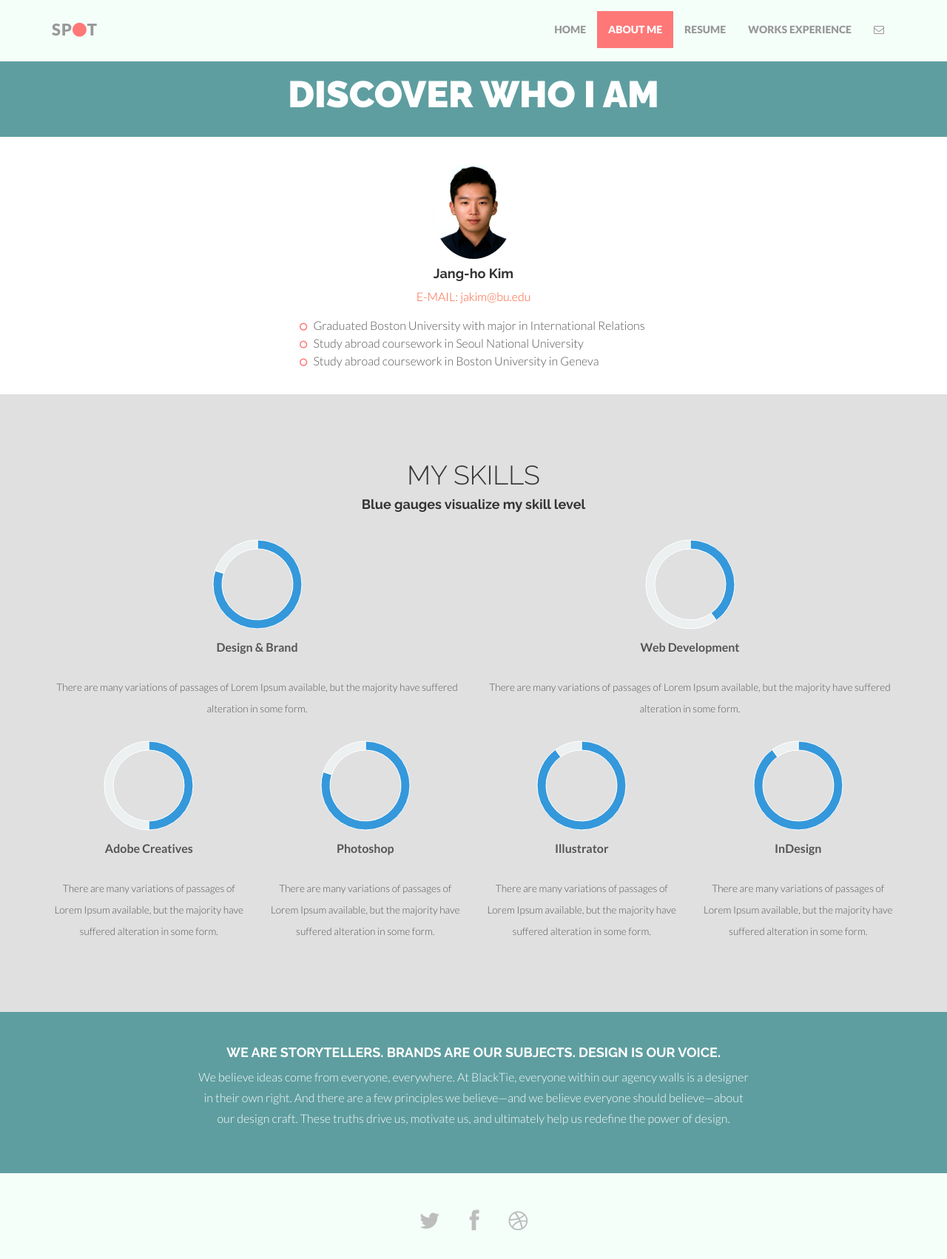
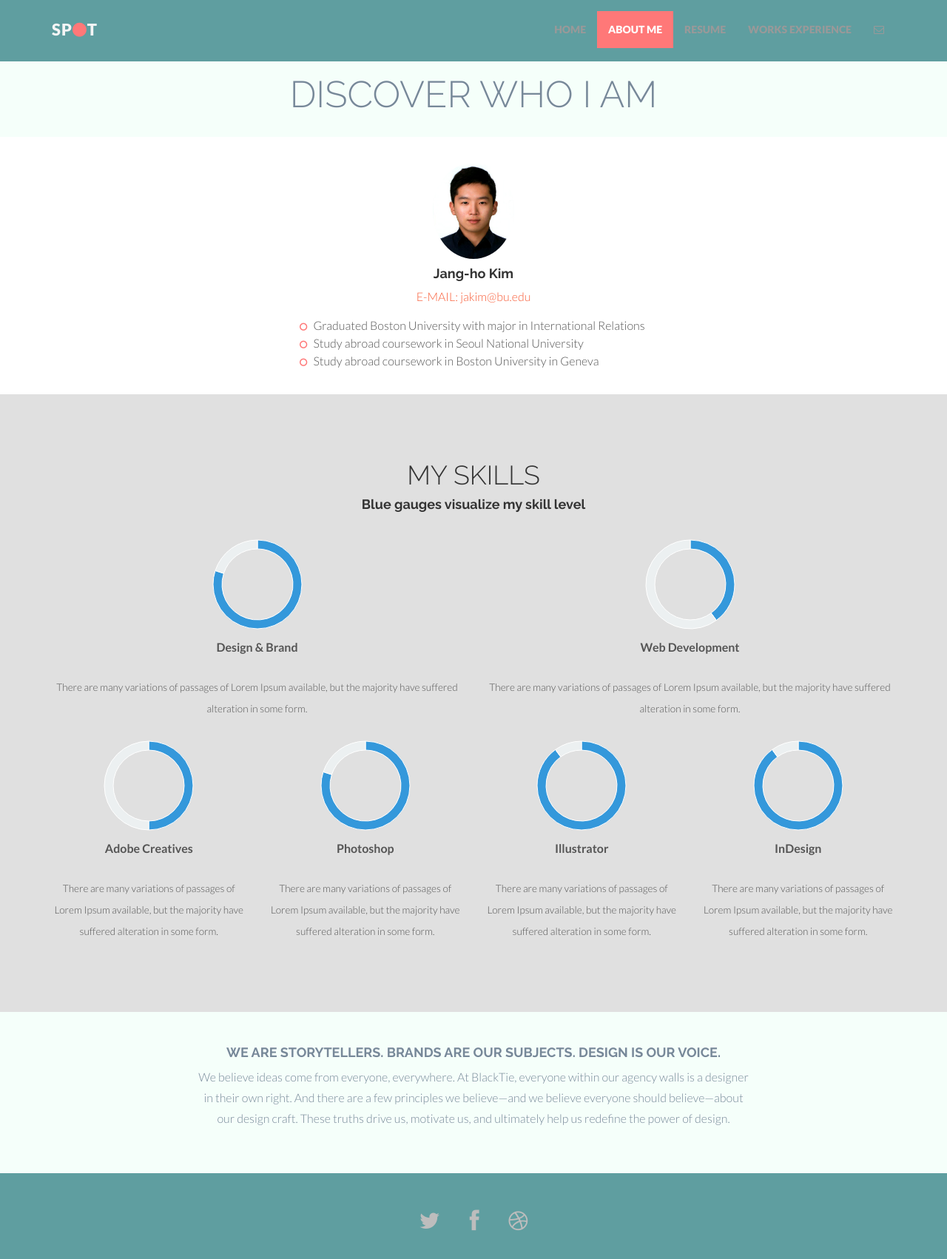
Before and after one commit to kimjangho/portfolio, a plain HTML site: page about.html in a window 1280 px wide. Shown: the whole page at 74% size. Drawn offline with nearby package versions, Linux system fonts and the light colour scheme.

Commit message:
css update

```diff
--- a/assets/css/main.css
+++ b/assets/css/main.css
@@ -58,9 +58,9 @@ a {
 
 a:hover,
 a:focus {
-    color: #7b7b7b;
+    color: lightslategray;
     text-decoration: none;
-    outline: 0;
+    outline: 5;
 }
 
 a:before,
@@ -90,8 +90,8 @@ a:after {
 }
 
 .navbar-inverse {
-	background: MintCream;
-	border-color: MintCream;
+	background: #5F9EA0;
+	border-color: #5F9EA0;
 }
 
 .navbar-inverse .navbar-nav > .active > a {
@@ -99,7 +99,7 @@ a:after {
 }
 
 .navbar-inverse .navbar-brand {
-	color: #999999;
+	color: whitesmoke;
 	font-weight: bolder;
 	font-size: 22px;
 	letter-spacing: 1px;
@@ -231,32 +231,32 @@ a:after {
 
 /* Red Wrap */
 #r {
-	background: #5F9EA0;
+	background: MintCream;
 	padding-top: 35px;
 	padding-bottom: 35px;
 }
 
 #r h4 {
-	color: white;
+	color: lightslategray;
 	font-weight: 700;
 }
 
 #r p {
-	color: white;
+	color: lightslategray;
 }
 
 /* Blue Wrap */
 
 #blue {
-	background:#5F9EA0;
+	background:MintCream;
 	padding-top: 20px;
 	padding-bottom: 20px;
 }
 
 #blue h4 {
-	color: white;
+	color: lightslategray;
         font-size: 50px;
-	font-weight: 1000;
+	font-weight: 10;
 }
 
 #blue p {
@@ -267,7 +267,7 @@ a:after {
 
 /* Footer Wrap */
 #f {
-	background: MintCream;
+	background: #5F9EA0;
 	padding-top: 30px;
 	padding-bottom: 30px;
 }
```
Also changed, not shown: works.html (+3 -3 lines).
